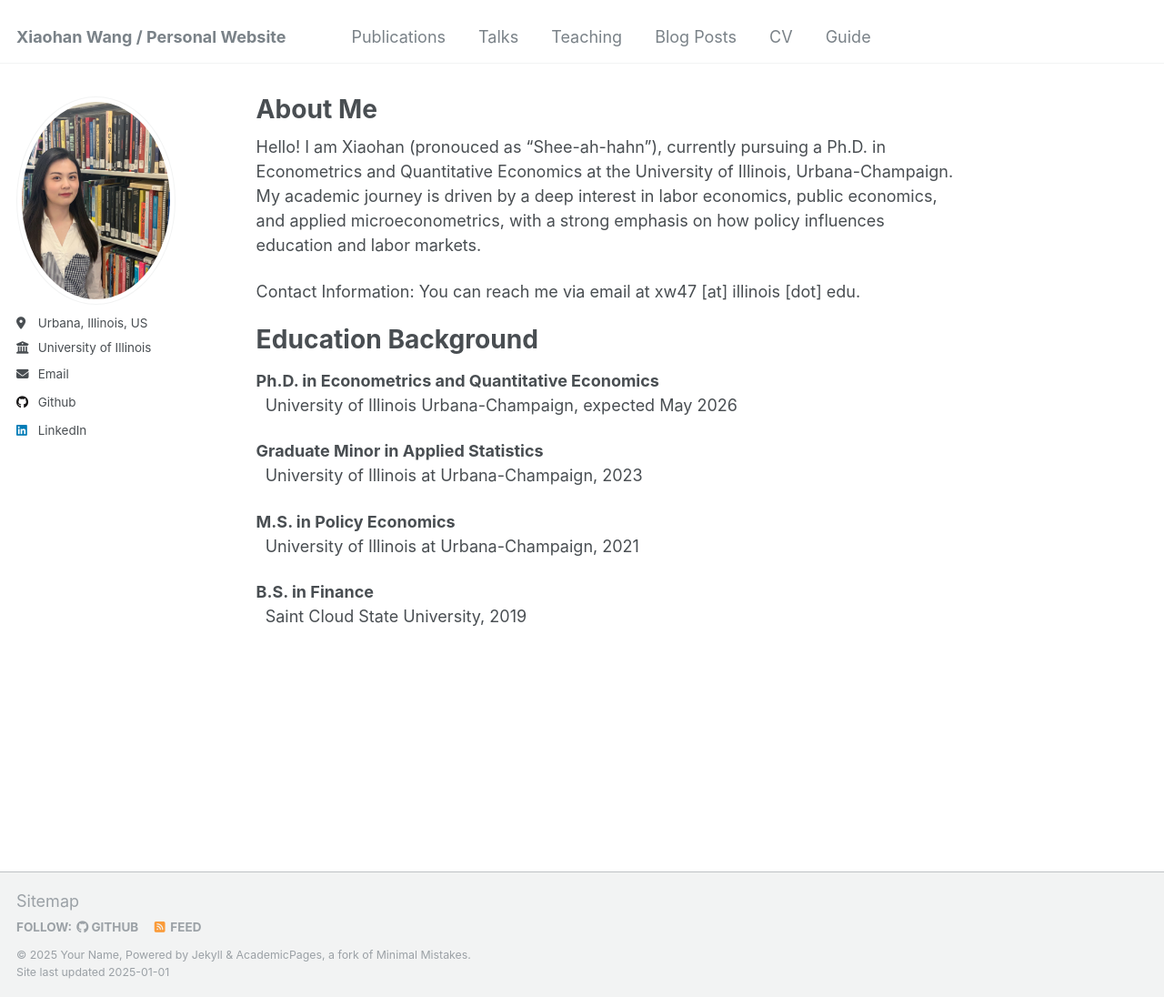
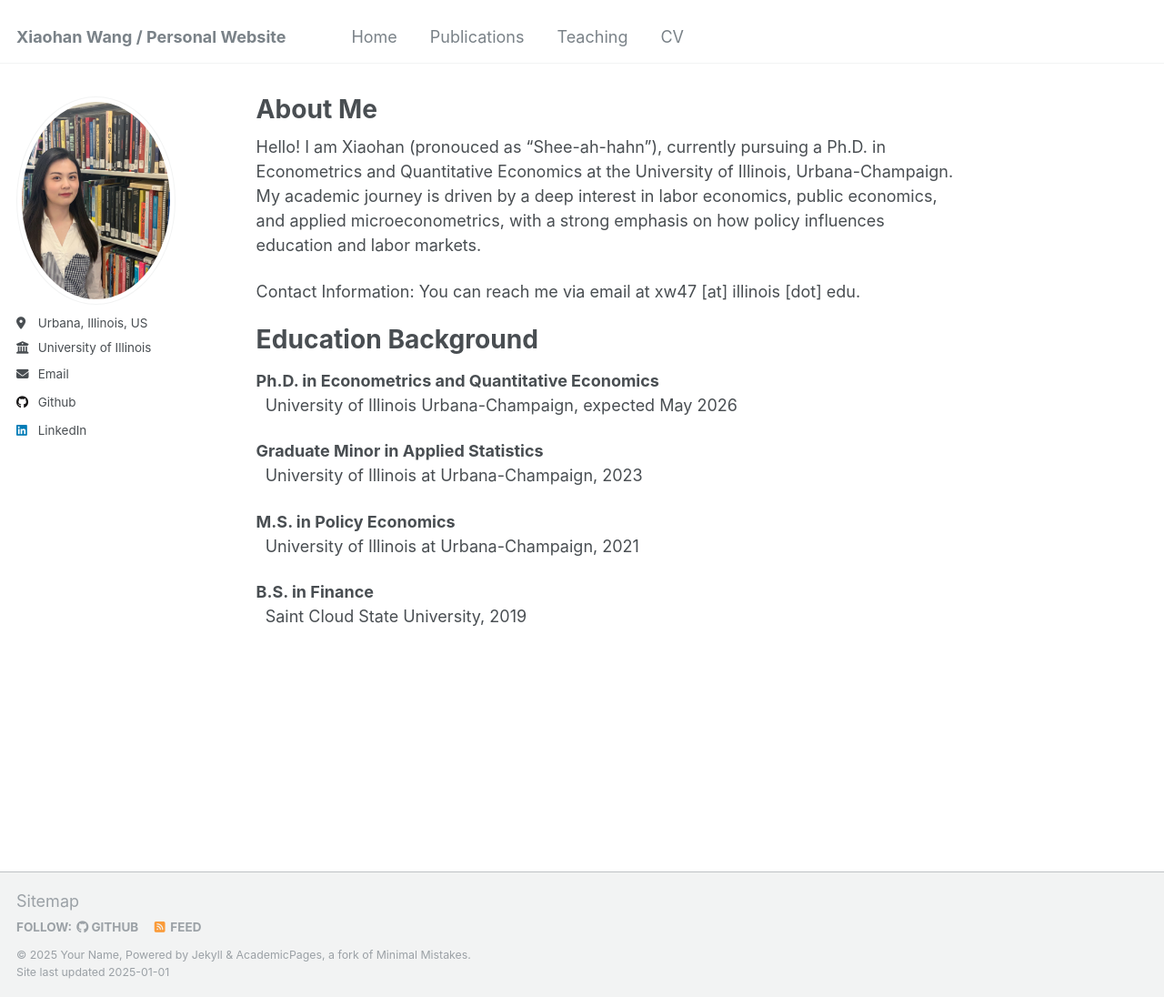
Before and after one commit to xiaohanwang1997/xiaohanwang1997.github.io, a Jekyll site: the page built from _pages/about.md, in a window 1280 px wide and 1096 px high. Shown: the whole window at 91% size. Built offline with Jekyll 4.4.1, drawn with Linux system fonts in a browser that asks for light colours; part of the change alters nothing that is shown.

Commit message:
Update navigation.yml

```diff
--- a/_data/navigation.yml
+++ b/_data/navigation.yml
@@ -5,11 +5,14 @@
 # prevent it from being included in the site.
 
 main:
+  - title: "Home"
+    url: /about/
+
   - title: "Publications"
     url: /publications/
 
-  - title: "Talks"
-    url: /talks/
+ # - title: "Talks"
+    #url: /talks/
 
   - title: "Teaching"
     url: /teaching/
@@ -17,11 +20,11 @@ main:
   #- title: "Portfolio"
     #url: /portfolio/
 
-  - title: "Blog Posts"
-    url: /year-archive/
+  #- title: "Blog Posts"
+    #url: /year-archive/
 
   - title: "CV"
     url: /cv/
 
-  - title: "Guide"
-    url: /markdown/
+  #- title: "Guide"
+    #url: /markdown/
```
